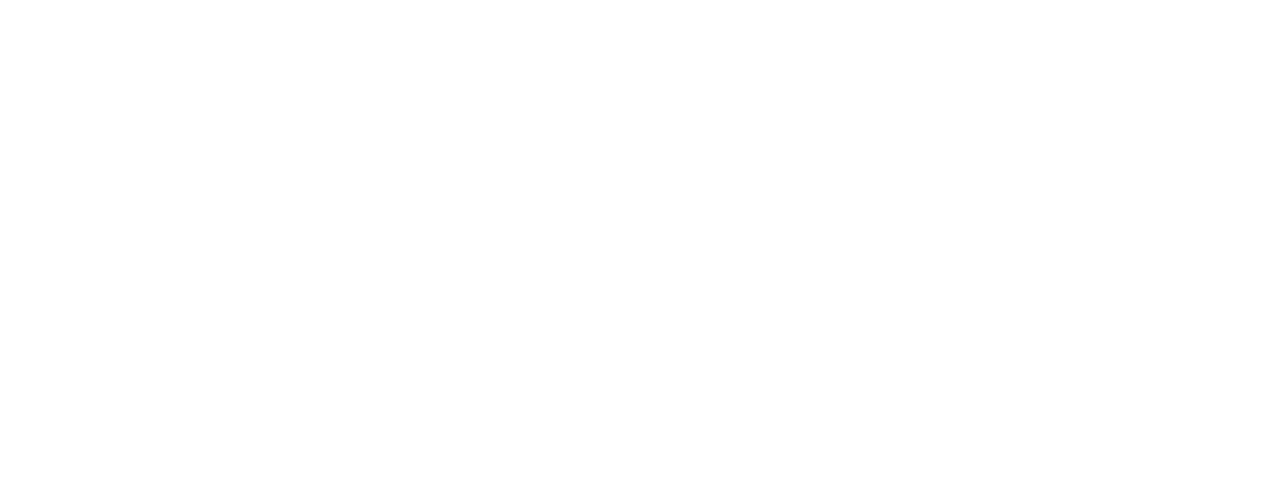
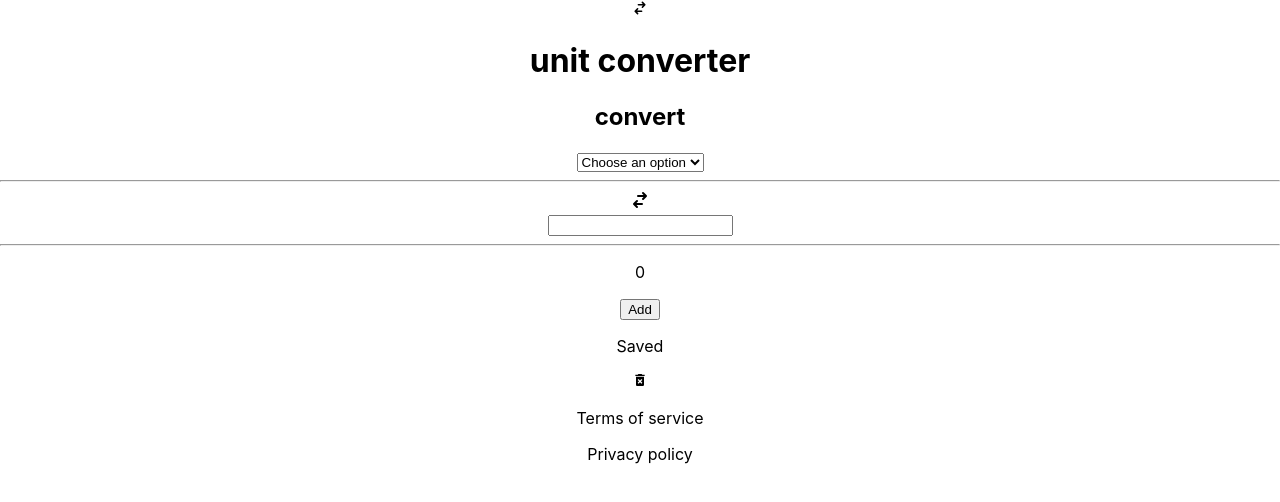
Before and after one commit to silviafer-dev/unit-converter, a React (Create React App) app: page / in a window 1280 px wide. Shown: the top 502 px of the page. Built offline with nearby package versions, Linux system fonts and the light colour scheme.

Commit message:
Added home, header and footer

```diff
--- a/package.json
+++ b/package.json
@@ -8,6 +8,7 @@
     "@testing-library/user-event": "^13.5.0",
     "react": "^18.1.0",
     "react-dom": "^18.1.0",
+    "react-icons": "^4.4.0",
     "react-scripts": "5.0.1",
     "web-vitals": "^2.1.4"
   },
--- a/src/App.js
+++ b/src/App.js
@@ -1,7 +1,16 @@
 import "./App.css";
+import { Footer } from "./pages/footer";
+import { Header } from "./pages/header";
+import { Home } from "./pages/home";
 
 function App() {
-  return <div className="App"></div>;
+  return (
+    <div className="App">
+      <Header />
+      <Home />
+      <Footer />
+    </div>
+  );
 }
 
 export default App;
--- a/src/components/converter.js
+++ b/src/components/converter.js
@@ -1,7 +1,6 @@
 import { useEffect, useState } from "react";
 import { HiSwitchHorizontal } from "react-icons/hi";
 import { MdDeleteForever } from "react-icons/md";
-import "./converter.css";
 
 export function Converter() {
   const [list, setList] = useState([
--- /dev/null
+++ b/src/pages/footer.js
@@ -0,0 +1,10 @@
+// import "./footer.css";
+
+export function Footer() {
+  return (
+    <div className="footer">
+      <p className="info">Terms of service</p>
+      <p className="info">Privacy policy</p>
+    </div>
+  );
+}
--- /dev/null
+++ b/src/pages/header.js
@@ -0,0 +1,12 @@
+import { HiSwitchHorizontal } from "react-icons/hi";
+// import "./header.css";
+export function Header() {
+  return (
+    <div>
+      <div className="header">
+        <HiSwitchHorizontal className="icon-header" />
+        <h1>unit converter</h1>
+      </div>
+    </div>
+  );
+}
--- /dev/null
+++ b/src/pages/home.js
@@ -0,0 +1,9 @@
+import { Converter } from "../components/converter.js";
+
+export function Home() {
+  return (
+    <div className="home">
+      <Converter />
+    </div>
+  );
+}
```
Also changed, not shown: 1 other file (tests, documents, lock files or other folders).
